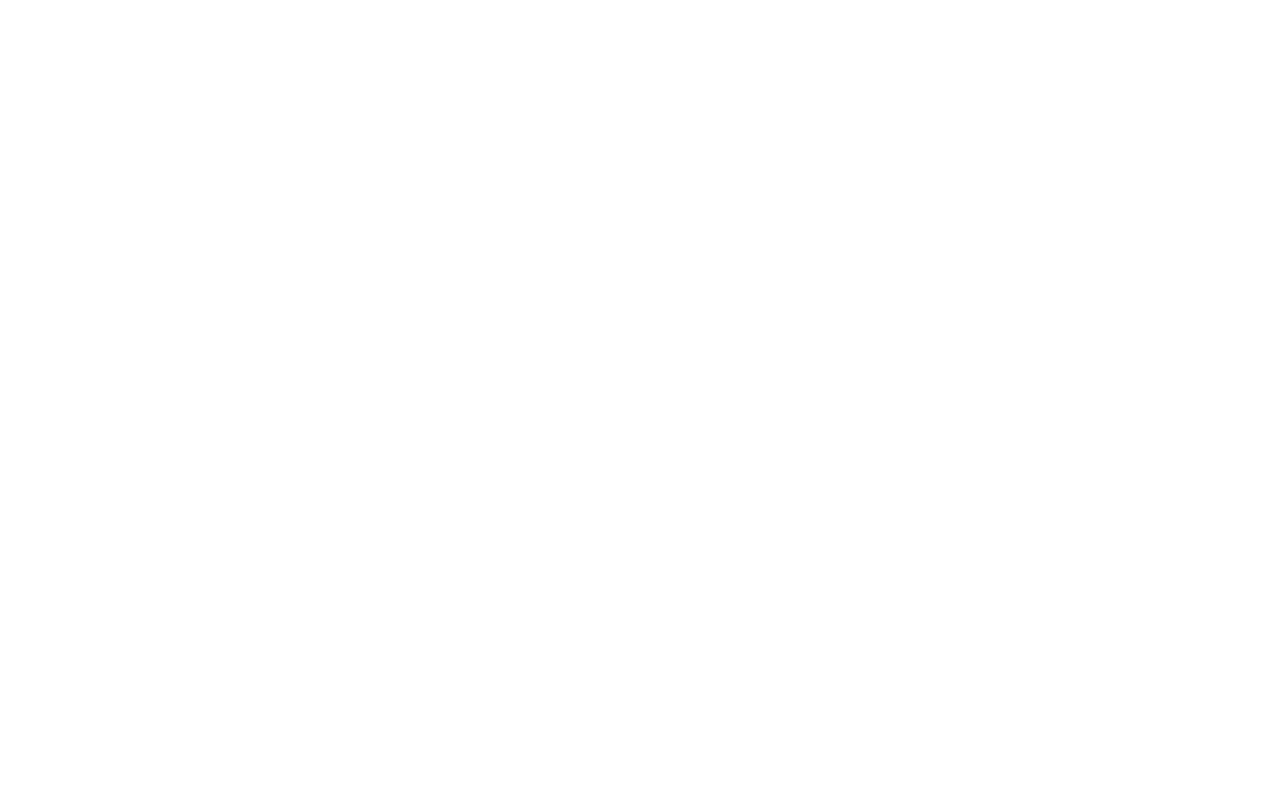
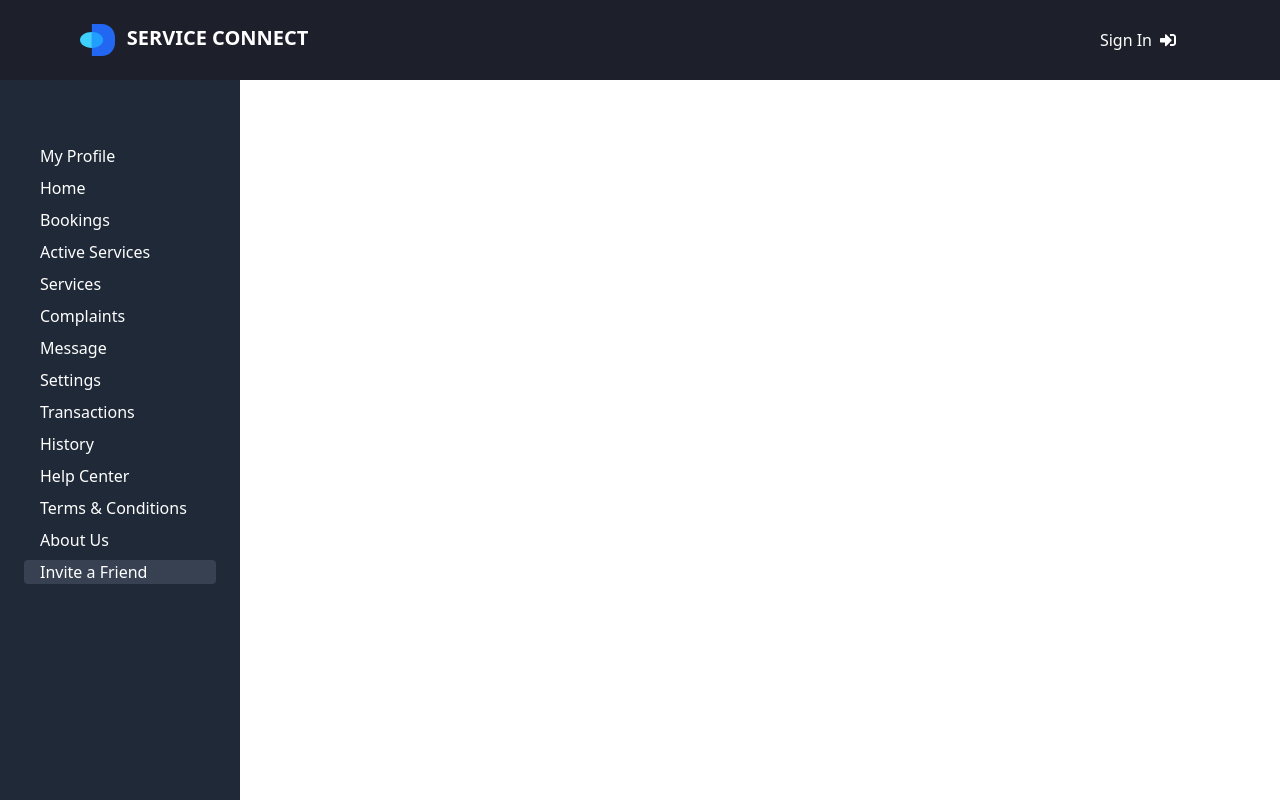
Before and after one commit to JaseelaAlimahamed/ServiceConnectUserUI, a React (Vite) app: page /invite-friend in a window 1280 px wide. Built offline with nearby package versions, Linux system fonts and the light colour scheme.

Commit message:
feat: Create layout with Navbar and Sidebar components

```diff
--- a/src/App.jsx
+++ b/src/App.jsx
@@ -1,12 +1,15 @@
 import { Routes, Route } from 'react-router-dom'
 import UserRoutes from './routes/UserRoutes';
+import UserLayout from './layouts/UserLayout';
 // import'./App.css';
 function App() {
 
 
   return (
     <Routes>
-      <Route path="/*" element={<UserRoutes/>} />
+       <Route path="/*" element={<UserLayout />}>
+          <Route path="*" element={<UserRoutes />} />
+        </Route>
     </Routes>
   );
 }
--- a/src/components/nav-layout/NavBar.jsx
+++ b/src/components/user/Navbar.jsx
@@ -1,9 +1,9 @@
 import React, { useState } from 'react';
 import { NavLink } from 'react-router-dom';
 import { FaSignOutAlt, FaSignInAlt, FaBars, FaTimes, FaCrown } from 'react-icons/fa';
-import SideBar from './SideBar';
+import Sidebar from './Sidebar';
 
-const NavBar = () => {
+const Navbar = () => {
     const [isAuthenticated, setIsAuthenticated] = useState(false);
     const [isSidebarOpen, setIsSidebarOpen] = useState(false);
     const profileName = "Nikhil Babu";
@@ -18,7 +18,7 @@ const NavBar = () => {
     };
 
     return (
-        <>
+        <div className='mb-20'>
             <nav className="bg-dark-gray z-50 fixed top-0 left-0 w-full">
                 <div className="mx-auto px-2 lg:px-20">
                     <div className="relative flex h-20 items-center justify-between">
@@ -100,14 +100,14 @@ const NavBar = () => {
             </nav>
 
             {/* Sidebar Component */}
-            <SideBar
+            <Sidebar
                 isSidebarOpen={isSidebarOpen}
                 toggleSidebar={toggleSidebar}
                 isAuthenticated={isAuthenticated}
                 onLogout={handleLogout}
             />
-        </>
+        </div>
     );
 };
 
-export default NavBar;
+export default Navbar;
--- a/src/components/nav-layout/SideBar.jsx
+++ b/src/components/user/Sidebar.jsx
@@ -19,18 +19,21 @@ const links = [
     { path: '/invite-friend', label: 'Invite a Friend' },
 ];
 
-const SideBar = ({ isSidebarOpen, toggleSidebar, isAuthenticated, onLogout }) => {
+const Sidebar = ({ isSidebarOpen, toggleSidebar, isAuthenticated, onLogout }) => {
     return (
-        <>
+
+        <div className='flex'>
             <div
-                className={`fixed top-20 h-full left-0 w-60 bg-gray-800 text-white transform transition-transform lg:translate-x-0 lg:w-56 z-40 ${isSidebarOpen ? 'translate-x-0' : '-translate-x-full'}`}
+                className={`fixed top-20 h-full left-0 w-60 bg-gray-800 text-white transform transition-transform sm:translate-x-0 sm:w-46 z-40 ${isSidebarOpen ? 'translate-x-0' : '-translate-x-full'}`}
             >
-                <ul className="p-6 mt-16 space-y-2">
+                <ul className="p-6 mt-10 space-y-2">
                     {links.map((link) => (
                         <li key={link.path}>
                             <NavLink
                                 to={link.path}
-                                className="block text-white px-4 rounded hover:bg-gray-700"
+                                className={({ isActive }) =>
+                                    `block px-4 rounded transition-colors ${isActive ? 'bg-gray-700' : 'hover:bg-gray-700'
+                                    }`}
                                 onClick={toggleSidebar}
                             >
                                 {link.label}
@@ -41,7 +44,7 @@ const SideBar = ({ isSidebarOpen, toggleSidebar, isAuthenticated, onLogout }) =>
 
                 {/* Conditional Rendering of Logout Button */}
                 {isAuthenticated && (
-                    <div className="lg:hidden px-6 py-3 border-t border-gray-700">
+                    <div className="sm:hidden px-6 py-3 border-t border-gray-700">
                         <Link
                             className="w-full text-white hover:bg-gray-700 rounded px-4 py-2 flex items-center"
                             onClick={onLogout}
@@ -55,12 +58,12 @@ const SideBar = ({ isSidebarOpen, toggleSidebar, isAuthenticated, onLogout }) =>
             {/* Overlay for mobile when sidebar is open */}
             {isSidebarOpen && (
                 <div
-                    className="fixed inset-0 bg-black bg-opacity-50 z-30 lg:hidden"
+                    className="fixed inset-0 bg-black bg-opacity-50 z-30 sm:hidden"
                     onClick={toggleSidebar}
                 ></div>
             )}
-        </>
+        </div>
     );
 };
 
-export default SideBar;
+export default Sidebar;
--- /dev/null
+++ b/src/layouts/UserLayout.jsx
@@ -0,0 +1,23 @@
+import React from 'react';
+import { Outlet, useLocation } from 'react-router-dom';
+import Navbar from '../components/user/Navbar';
+
+const UserLayout = () => {
+    const location = useLocation();
+
+    const pathsWithoutNavbar = ['/signin', '/signup', '/otp'];
+    const showNavbar = !pathsWithoutNavbar.includes(location.pathname);
+
+    return (
+        <div className="flex">
+            <div className={`flex-grow transition-all ${showNavbar ? 'sm:ml-60' : 'ml-0'}`}>
+                {showNavbar && <Navbar />}
+                <div>
+                    <Outlet />
+                </div>
+            </div>
+        </div>
+    );
+};
+
+export default UserLayout;
```
